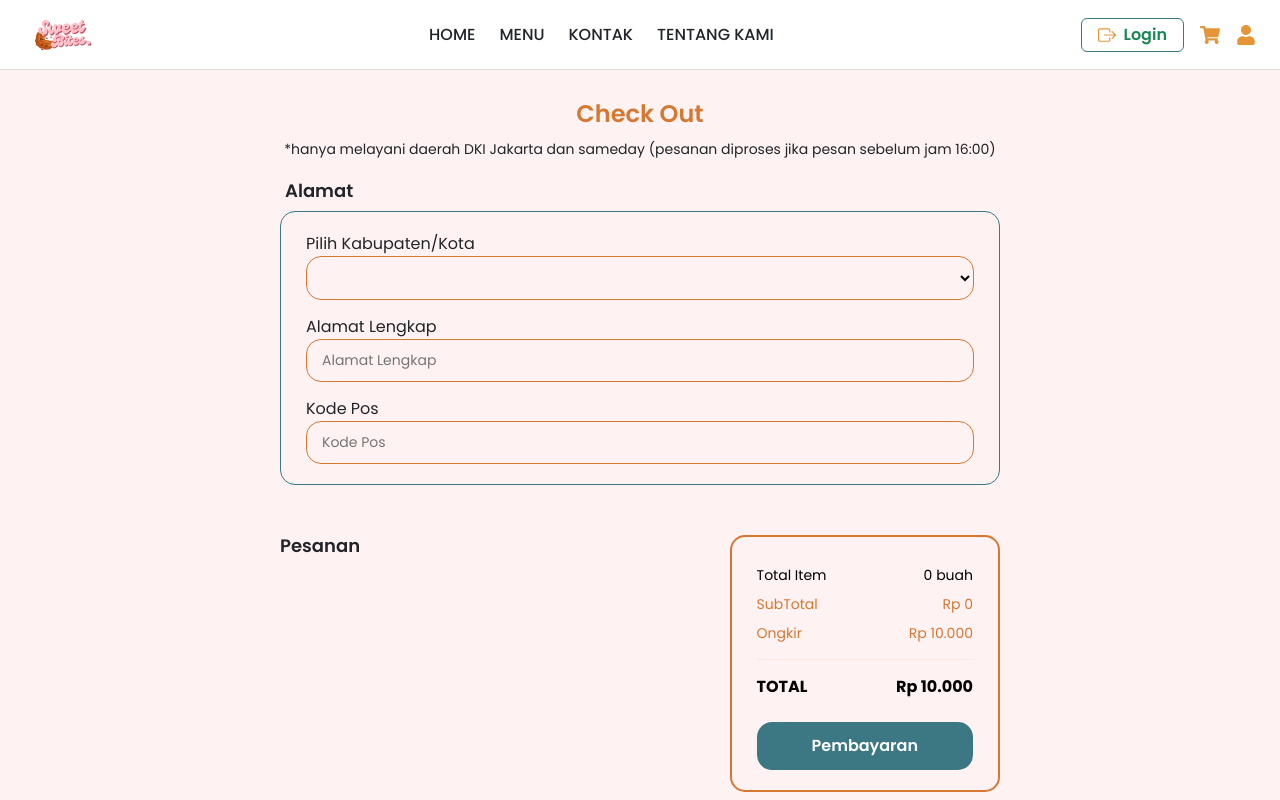
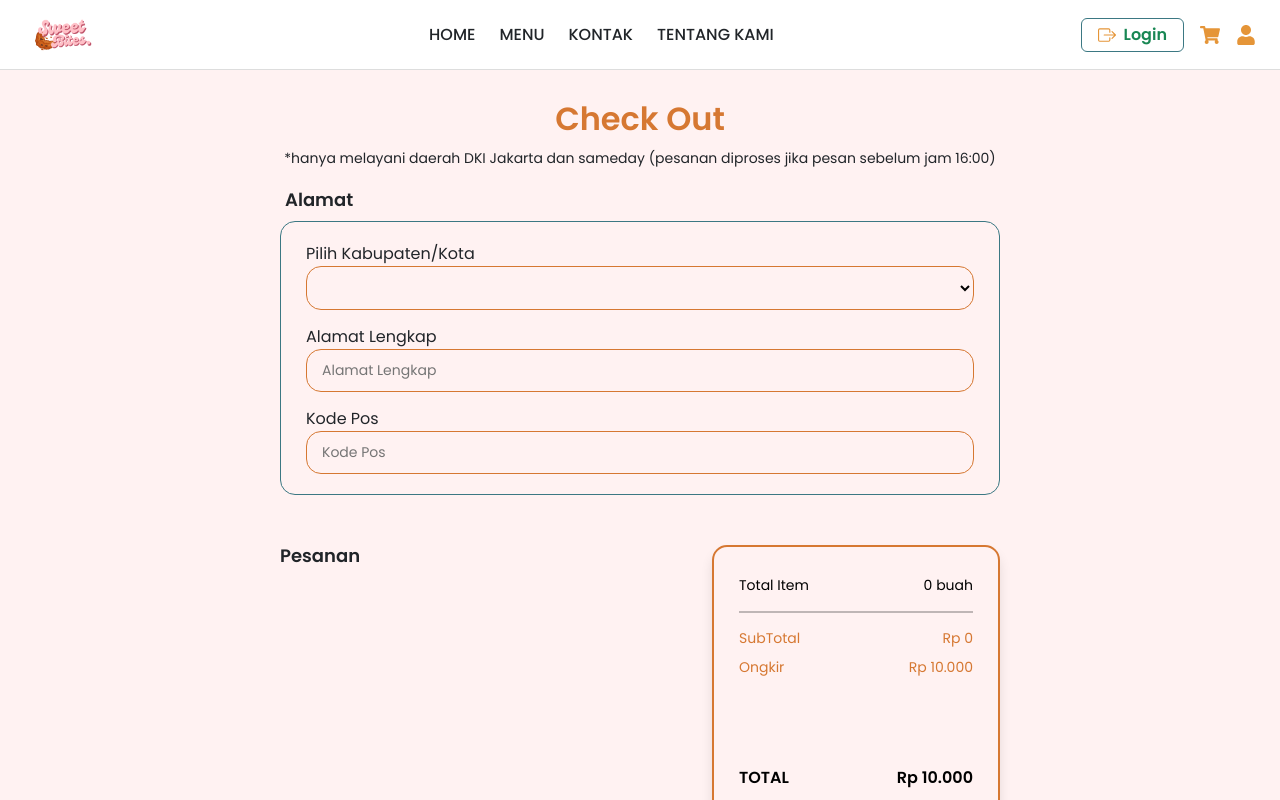
Before and after one commit to SoftDevTIB/Sweet-Bites-Kelompok-9, a React (Vite) app in the folder client/: page /checkout in a window 1280 px wide. Shown: the top 800 px of the page. Built offline with nearby package versions, Linux system fonts and the light colour scheme.

Commit message:
memperbaiki halaman checkout (2)

```diff
--- a/client/src/customer/pages/CheckoutPage.css
+++ b/client/src/customer/pages/CheckoutPage.css
@@ -18,7 +18,7 @@
   color: #D67832;
   text-align: center;
   margin-bottom: 10px;
-  font-size: 24px;
+  font-size: 32px;
   font-weight: 600;
 }
 
@@ -149,6 +149,7 @@
   color:black;
   box-sizing: border-box;
   font-size: 14px;
+  box-shadow: 0 8px 12px rgba(0, 0, 0, 0.1);
 }
 
 .order-summary p {
@@ -163,11 +164,12 @@
 .order-summary hr {
   margin: 15px 0;
   border: none;
-  border-top: 1px solid #F4C6A0;
+  border-top: 2px solid #000000;
 }
 
 .order-summary .total {
-  font-weight: 700;
+  padding-top: 5rem;
+  font-weight: 600;
   font-size: 16px;
 }
 
--- a/client/src/customer/pages/CheckoutPage.jsx
+++ b/client/src/customer/pages/CheckoutPage.jsx
@@ -154,7 +154,7 @@ const CheckoutPage = () => {
           </div>
 
           <div className="order-section" style={{ display: 'flex', gap: '50px', justifyContent: 'space-between' }}>
-            <div className="order-items" style={{ flex: '1 1 60%' }}>
+            <div className="order-items" style={{ flex: '1 1 50%' }}>
               <h5>Pesanan</h5>
               {cartItems.map((item) => (
                 <div key={item.id} className="order-item">
@@ -178,9 +178,9 @@ const CheckoutPage = () => {
               }}
             >
               <p>Total Item <span style={{ float: 'right' }}>{totalItems} buah</span></p>
+              <hr />
               <p className="subtotal">SubTotal <span style={{ float: 'right' }}>{formatPrice(subtotal)}</span></p>
               <p className="ongkir">Ongkir <span style={{ float: 'right' }}>{formatPrice(ongkir)}</span></p>
-              <hr />
               <p className="total">TOTAL <span style={{ float: 'right' }}>{formatPrice(total)}</span></p>
 
               <button className="payment-button" onClick={handleSubmit}>
```
